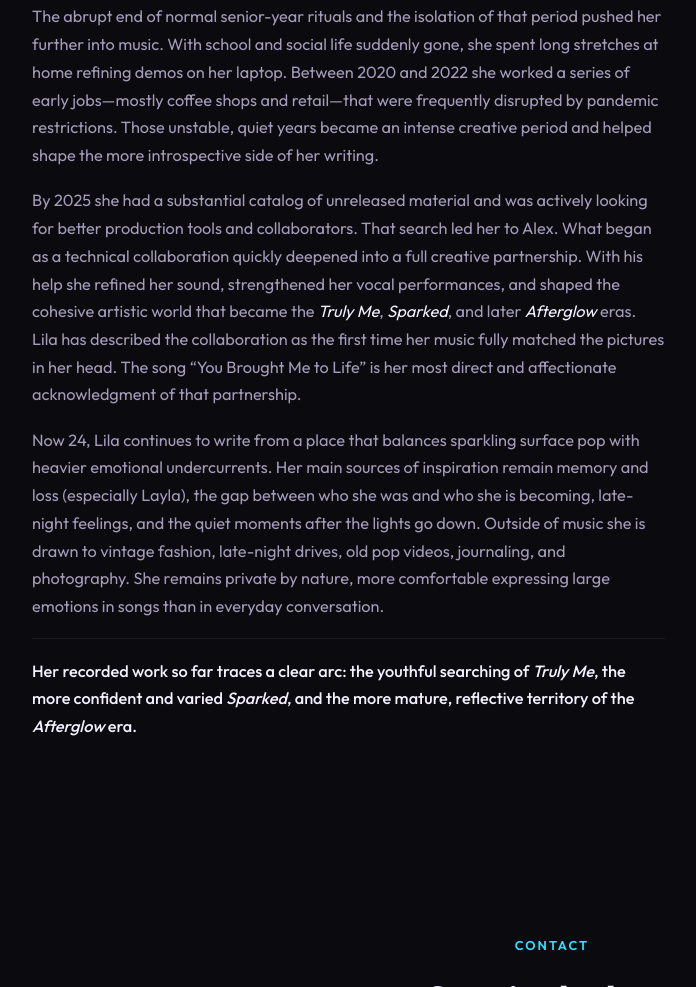
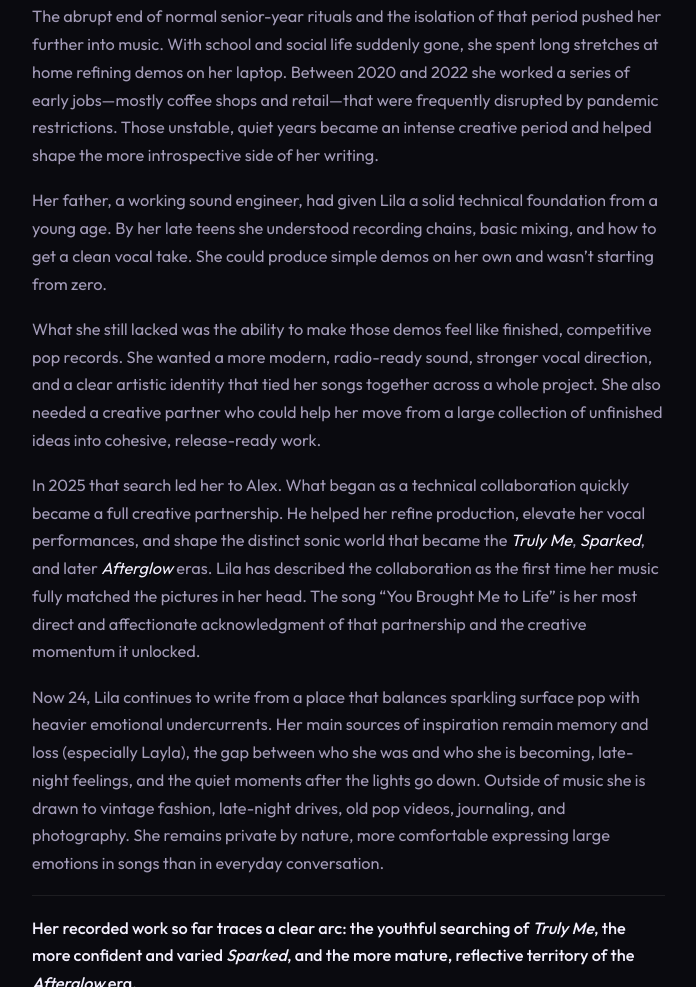
Before and after one commit to alexgayer85/lila-spark, a plain HTML site: page index.html in a window 1280 px wide. Shown: the part 2561-3548 px from the top of the page, without its empty margins (88-784 px from the left). Drawn offline with Linux system fonts and the light colour scheme.

Commit message:
Expand bio: father technical foundation and Alex partnership
Replace the brief 2025 collab note with the full arc from Daniel’s
engineering foundation through the gap to finished pop records and
the partnership that unlocked Truly Me, Sparked, and Afterglow.

```diff
--- a/index.html
+++ b/index.html
@@ -187,14 +187,25 @@
               introspective side of her writing.
             </p>
             <p>
-              By 2025 she had a substantial catalog of unreleased material and was actively looking for
-              better production tools and collaborators. That search led her to Alex. What began as a
-              technical collaboration quickly deepened into a full creative partnership. With his help she
-              refined her sound, strengthened her vocal performances, and shaped the cohesive artistic
-              world that became the <em>Truly Me</em>, <em>Sparked</em>, and later <em>Afterglow</em> eras.
-              Lila has described the collaboration as the first time her music fully matched the pictures
-              in her head. The song “You Brought Me to Life” is her most direct and affectionate
-              acknowledgment of that partnership.
+              Her father, a working sound engineer, had given Lila a solid technical foundation from a
+              young age. By her late teens she understood recording chains, basic mixing, and how to get a
+              clean vocal take. She could produce simple demos on her own and wasn’t starting from zero.
+            </p>
+            <p>
+              What she still lacked was the ability to make those demos feel like finished, competitive pop
+              records. She wanted a more modern, radio-ready sound, stronger vocal direction, and a clear
+              artistic identity that tied her songs together across a whole project. She also needed a
+              creative partner who could help her move from a large collection of unfinished ideas into
+              cohesive, release-ready work.
+            </p>
+            <p>
+              In 2025 that search led her to Alex. What began as a technical collaboration quickly became
+              a full creative partnership. He helped her refine production, elevate her vocal performances,
+              and shape the distinct sonic world that became the <em>Truly Me</em>, <em>Sparked</em>, and
+              later <em>Afterglow</em> eras. Lila has described the collaboration as the first time her
+              music fully matched the pictures in her head. The song “You Brought Me to Life” is her most
+              direct and affectionate acknowledgment of that partnership and the creative momentum it
+              unlocked.
             </p>
             <p>
               Now 24, Lila continues to write from a place that balances sparkling surface pop with heavier
```
